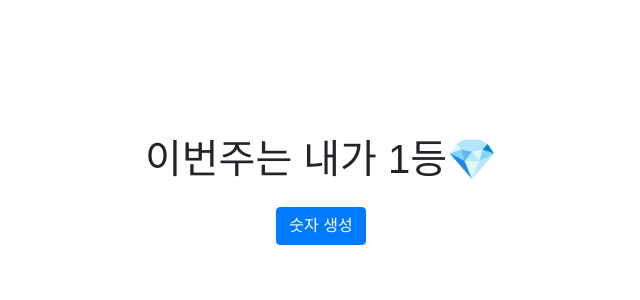
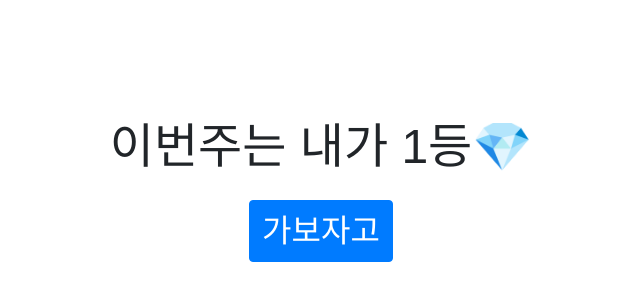
Before and after one commit to seulgi1214/getnum6, a plain HTML site: page index.html in a window 1280 px wide. Shown: the part 202-502 px from the top of the page, without its empty margins (319-959 px from the left). Drawn offline with nearby package versions, Linux system fonts and the light colour scheme; a web font is replaced by a local one.

Commit message:
폰트크기, 화면 비율 수정

```diff
--- a/index.html
+++ b/index.html
@@ -1,15 +1,22 @@
 <!DOCTYPE html>
 <html>
 <head>
+    <meta charset="UTF-8">
+    <!-- 미디어쿼리 선언부 -->
+    <meta name="viewport" content="width=device-width, initial-scale=1">
     <title>이번주는 내가 1등💎</title>
     <link rel="stylesheet" href="https://stackpath.bootstrapcdn.com/bootstrap/4.3.1/css/bootstrap.min.css">
     <link rel="stylesheet" href="style.css">
 </head>
 <body class="d-flex justify-content-center align-items-center vh-100">
-    <div class="text-center">
-        <h1 class="mb-4">이번주는 내가 1등💎</h1>
-        <button id="generate" class="btn btn-primary mb-3">숫자 생성</button>
-        <div id="result" class="alert alert-secondary d-none" role="alert"></div>
+    <div class="container">
+        <div class="row">
+            <div class="col text-center">
+                <h1 class="mb-4 title">이번주는 내가 1등💎</h1>
+                <button id="generate" class="btn btn-primary mb-3">가보자고</button>
+                <div id="result" class="alert alert-secondary d-none" role="alert"></div>
+            </div>
+        </div>
     </div>
     <script src="script.js"></script>
 </body>
--- a/script.js
+++ b/script.js
@@ -25,6 +25,6 @@ button.onclick = function() {
     });
 
     // 결과를 화면에 표시하고 결과 창을 보이게 합니다.
-    resultDiv.innerHTML = '생성된 숫자: ' + result.join(', ');
+    resultDiv.innerHTML = result.join(', ');
     resultDiv.classList.remove('d-none');
 };
--- a/style.css
+++ b/style.css
@@ -7,4 +7,18 @@
 
 * {
   font-family: 'omyu_pretty', Arial, sans-serif;
+  font-size: 1rem;
 }
+
+
+.text-center .title {
+  font-size: 3rem;
+}
+
+.text-center #generate {
+  font-size: 2rem;
+}
+
+.text-center #result {
+  font-size: 2rem;
+}
```
